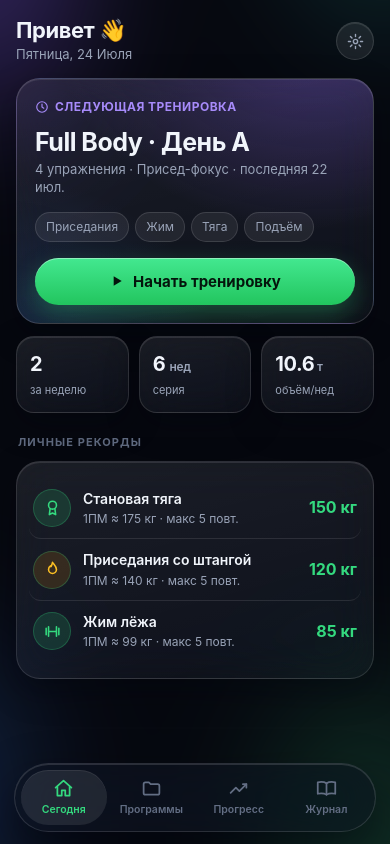
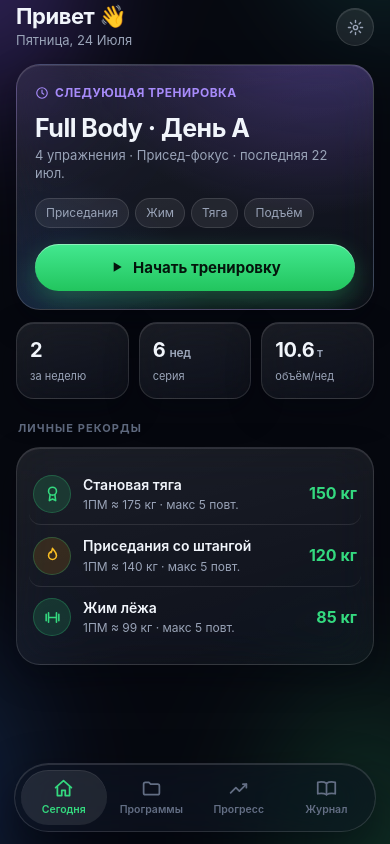
Before and after one commit to adil3akarin-blip/fitness-tracker, a React (Vite) app: page / in a window 390 px wide. Built offline with nearby package versions, Linux system fonts and the light colour scheme.

Commit message:
Refactor CSS styles for improved layout and padding adjustments. Update .screen and .appbar classes to enhance responsiveness and visual consistency.

```diff
--- a/src/index.css
+++ b/src/index.css
@@ -54,7 +54,7 @@ input,select{font-family:inherit}
   to{transform:translate3d(2.5%,2%,0) rotate(3deg) scale(1.08)}
 }
 @media(min-width:520px){.app{box-shadow:0 0 0 1px rgba(255,255,255,.08),0 40px 90px rgba(0,0,0,.55)}}
-.screen{position:relative;z-index:1;flex:1;overflow-y:auto;padding:calc(env(safe-area-inset-top) + 10px) 16px calc(104px + env(safe-area-inset-bottom));scrollbar-width:none;animation:screenIn .28s var(--ease)}
+.screen{position:relative;z-index:1;flex:1;overflow-y:auto;padding:env(safe-area-inset-top) 16px calc(104px + env(safe-area-inset-bottom));scrollbar-width:none;animation:screenIn .28s var(--ease)}
 .screen::-webkit-scrollbar{display:none}
 @keyframes screenIn{from{opacity:0;transform:translateY(10px)}to{opacity:1;transform:none}}
 
@@ -72,7 +72,7 @@ input,select{font-family:inherit}
 .ic.fill{fill:currentColor;stroke:none}
 
 /* ---- Общие ---- */
-.appbar{display:flex;align-items:center;justify-content:space-between;padding:8px 0 14px}
+.appbar{display:flex;align-items:center;justify-content:space-between;padding:4px 0 14px}
 .appbar h1{font-size:var(--fs-h1);margin:0;letter-spacing:-.02em;line-height:1.1}
 .appbar .sub{color:var(--muted);font-size:13px;margin-top:3px}
 .appbar.push{justify-content:flex-start;gap:12px}
```
